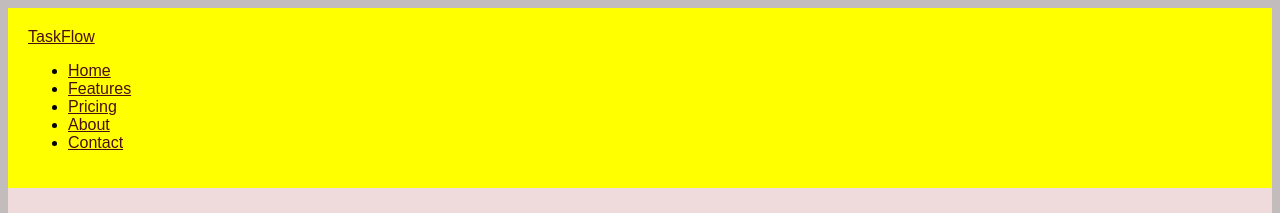
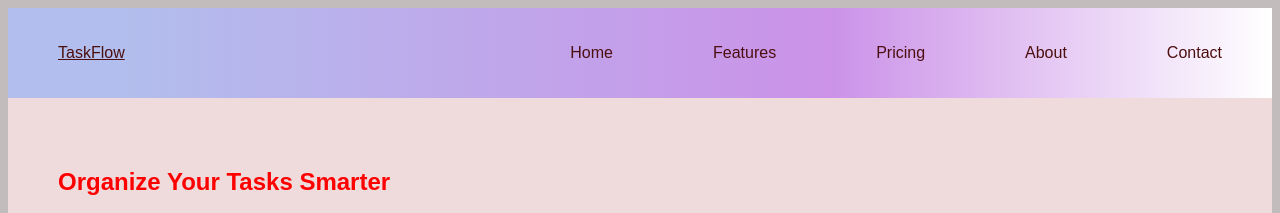
Before and after one commit to Cortez-exe/taskFlow, a plain HTML site: page index.html in a window 1280 px wide. Shown: the top 213 px of the page. Drawn offline with Linux system fonts and the light colour scheme.

Commit message:
feature: added flexbox functionality

```diff
--- a/style.css
+++ b/style.css
@@ -5,9 +5,24 @@ body{
 }
 
 .navbar{
-    background-color: yellow;
+    display: flex;
+    background: linear-gradient(90deg,rgba(178, 190, 237, 1) 9%, rgba(203, 146, 232, 1) 65%, rgba(255, 255, 255, 1) 100%, rgba(255, 255, 255, 1) 90%);
     padding: 20px;
+    justify-content: space-between;
+    align-items: center;
+    padding: 20px 50px;
 }
+
+.nav-links{
+    display: flex;
+    gap:100px;
+}
+
+.nav-links li, .nav-links a{
+    list-style-type: none;
+    text-decoration: none;
+}
+
 
 .navbar a{
     color: rgb(76, 15, 15);
```
